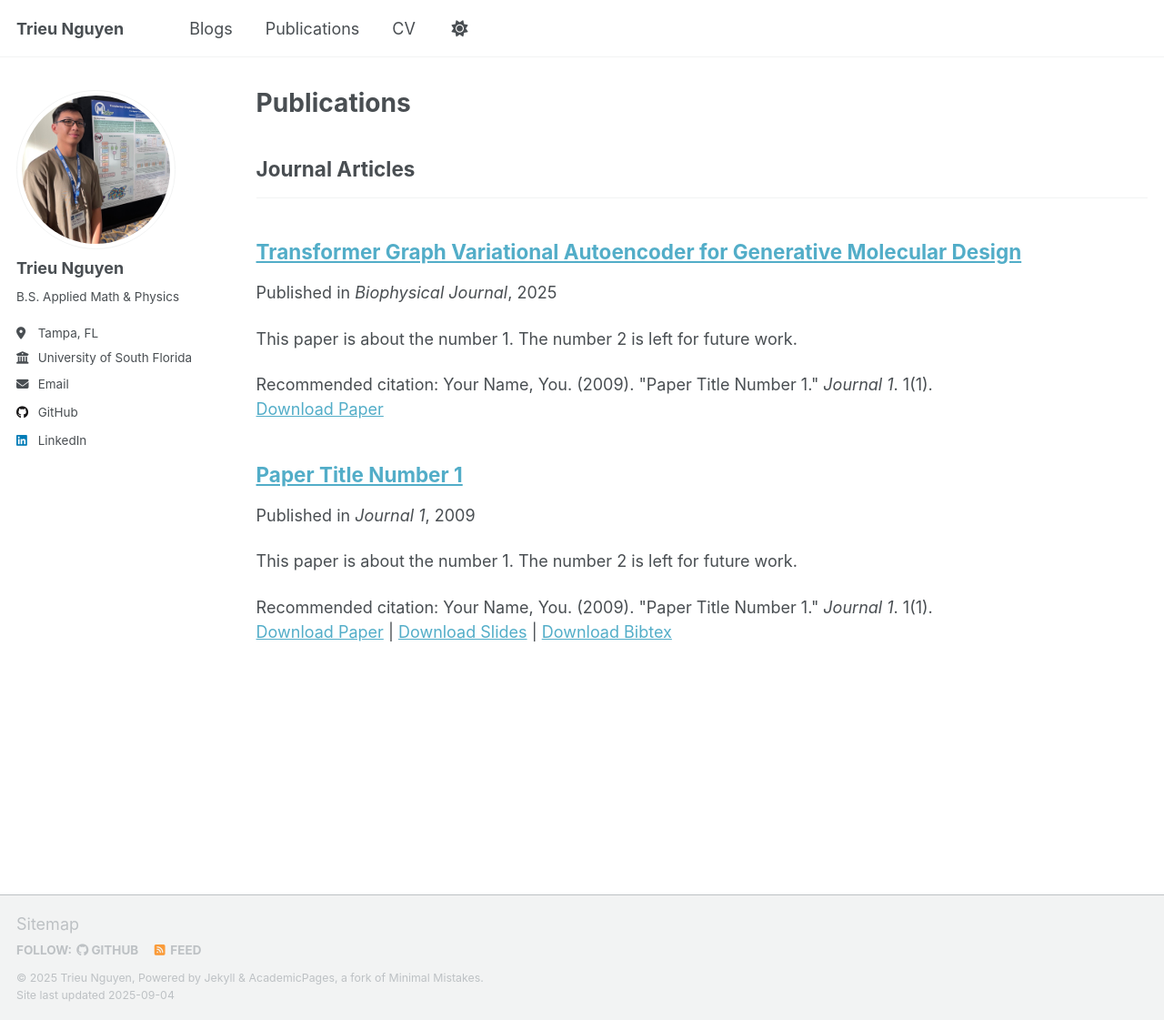
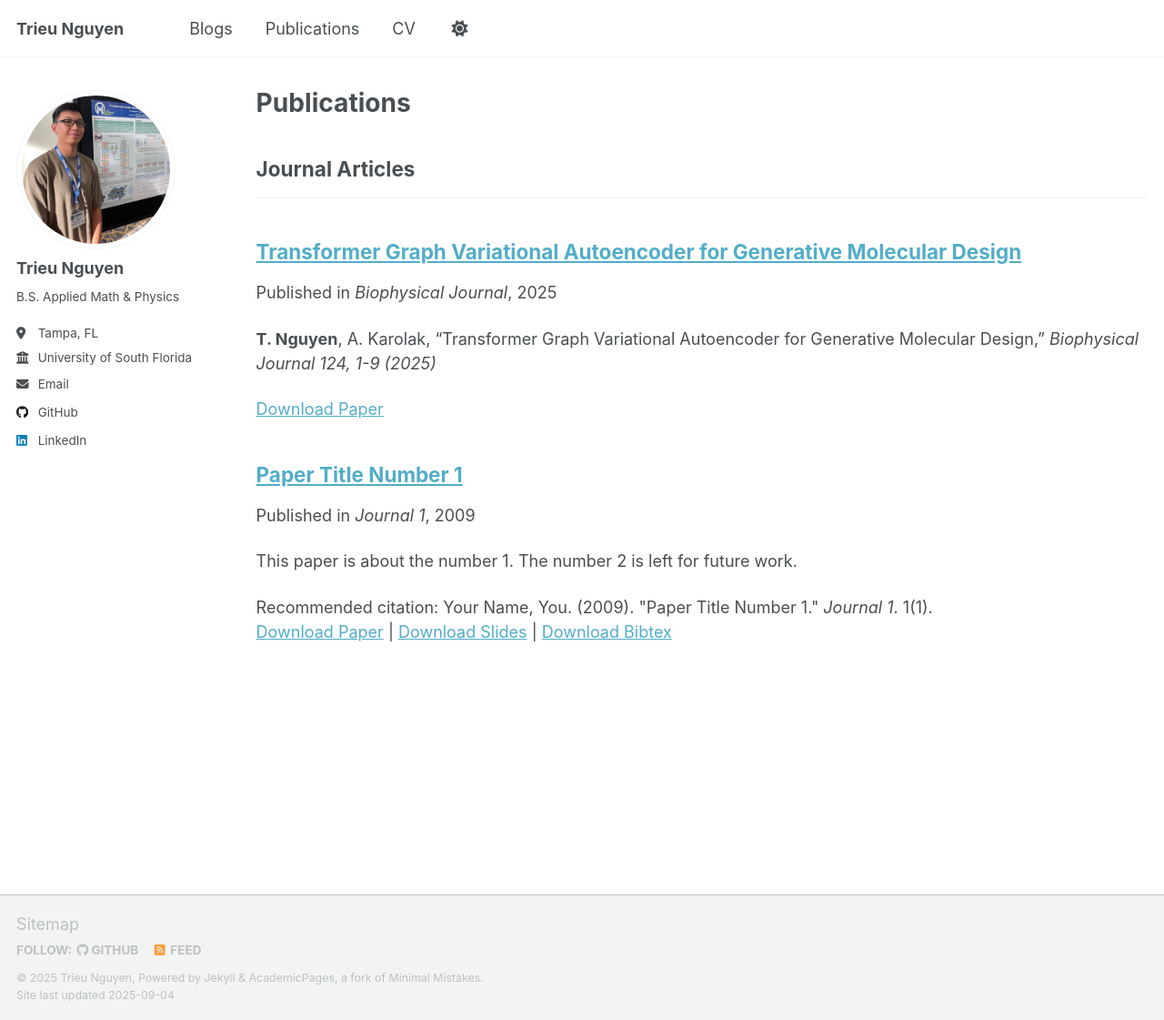
Before and after one commit to nnhoangtrieu/nnhoangtrieu.github.io, a Jekyll site: the page built from _pages/publications.html, in a window 1280 px wide and 1121 px high. Shown: the whole window at 91% size. Built offline with Jekyll 4.4.1, drawn with Linux system fonts in a browser that asks for light colours; a script that is not in the unit is left out.

Commit message:
update tgvae

```diff
--- a/_publications/2025-01-29-tgvae.md
+++ b/_publications/2025-01-29-tgvae.md
@@ -3,10 +3,10 @@ title: "Transformer Graph Variational Autoencoder for Generative Molecular Desig
 collection: publications
 category: manuscripts
 permalink: /publication/2025-01-29-tgvae
-excerpt: 'This paper is about the number 1. The number 2 is left for future work.'
+excerpt: '**T. Nguyen**, A. Karolak, "Transformer Graph Variational Autoencoder for Generative Molecular Design," *Biophysical Journal 124, 1-9 (2025)*'
 date: 2025-01-29
 venue: 'Biophysical Journal'
 paperurl: 'http://academicpages.github.io/files/paper1.pdf'
-citation: 'Your Name, You. (2009). &quot;Paper Title Number 1.&quot; <i>Journal 1</i>. 1(1).'
+# citation: 'T. Nguyen, A. Karolak (2025). &quot;Paper Title Number 1.&quot; <i>Journal 1</i>. 1(1).'
 ---
 Abstract: In the field of drug discovery, the generation of new molecules with desirable properties remains a critical challenge. Traditional methods often rely on simplified molecular input line entry system representations for molecular input data, which can limit the diversity and novelty of generated molecules. To address this, we present the transformer graph variational autoencoder (TGVAE), an innovative AI model that employs molecular graphs as input data, thus capturing the complex structural relationships within molecules more effectively than string models. To enhance molecular generation capabilities, TGVAE combines a transformer, graph neural network (GNN), and VAE. Additionally, we address common issues like over-smoothing in training GNNs and posterior collapse in VAEs to ensure robust training and improve the generation of chemically valid and diverse molecular structures. Our results demonstrate that TGVAE outperforms existing approaches, generating a larger collection of diverse molecules and discovering structures that were previously unexplored. This advancement not only brings more possibilities for drug discovery but also sets a new level for the use of AI in molecular generation.
```
